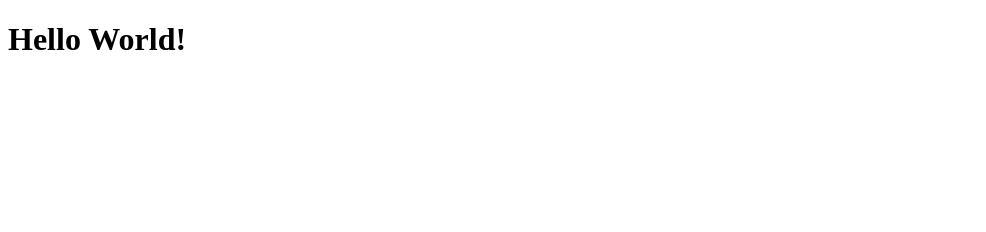
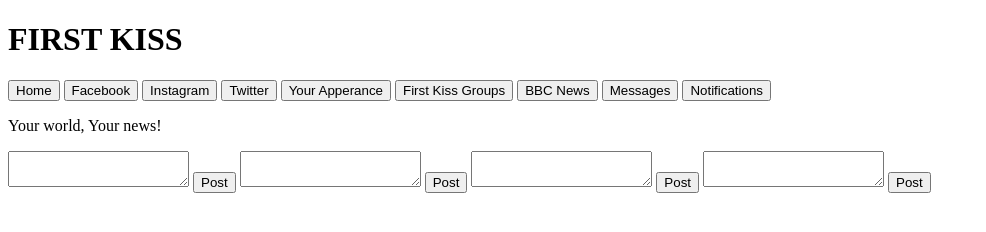
Before and after one commit to Phil-Lira/002, a plain HTML site: page index.html in a window 1280 px wide. Shown: the whole page, without its empty margins (0-986 px from the left). Drawn offline with Linux system fonts and the light colour scheme.

Commit message:
Just a bit more code
Still thinking

```diff
--- a/index.html
+++ b/index.html
@@ -1,11 +1,65 @@
 <!DOCTYPE html>
 <html lang="en">
+
 <head>
     <meta charset="UTF-8">
     <meta name="viewport" content="width=device-width, initial-scale=1.0">
-    <title>Document</title>
+    <link rel="stylesheet" type="text/css" href="./styles.css">
+    <title>FIRST KISS</title>
 </head>
+
 <body>
-    <h1>Hello World!</h1>
+    <header>
+        <h1>FIRST KISS</h1>
+    </header>
+    <nav class="nav">
+        <button>Home</button>
+        <button>Facebook</button>
+        <button>Instagram</button>
+        <button>Twitter</button>
+        <button>Your Apperance</button>
+        <button>First Kiss Groups</button>
+        <button>BBC News</button>
+        <button>Messages</button>
+        <button>Notifications</button>
+    </nav>
+    <p>
+        Your world, Your news!
+    </p>
+    <section>
+        <article>
+            <colgroup class="articles">
+                <col class="article">
+                <textarea>
+
+                        </textarea>
+                        <button>Post</button>
+                <col class="article">
+                <textarea>
+
+                        </textarea>
+                        <button>Post</button>
+                <col class="article">
+                <textarea>
+
+                        </textarea>
+                        <button>Post</button>
+                <col class="article">
+                <textarea>
+
+                        </textarea>
+                        <button>Post</button>
+            </colgroup>
+        </article>
+    </section>
+    <footer>
+        <colgroup>
+            <col>
+            <col>
+            <col>
+            <col>
+        </colgroup>
+    </footer>
 </body>
+
 </html>
--- /dev/null
+++ b/styles.css
@@ -0,0 +1,3 @@
+#header {
+    background-color: beige;
+}
```
Also changed, not shown: store_front.html (added, +11 -0 lines).
